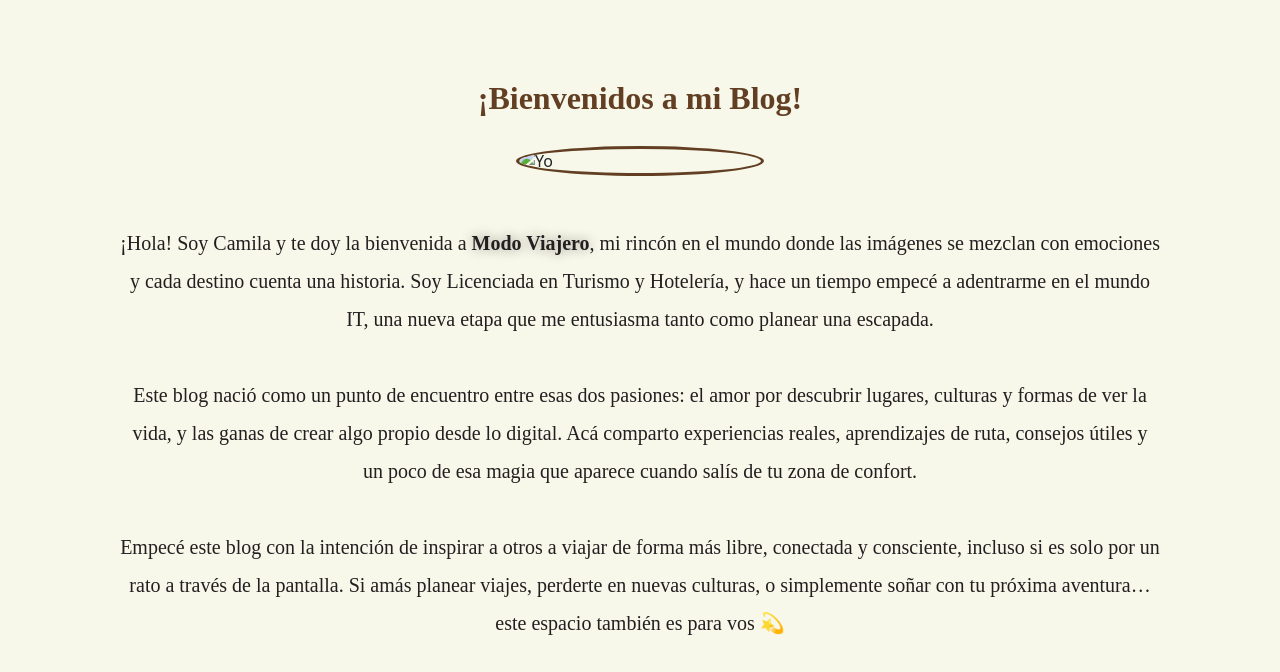
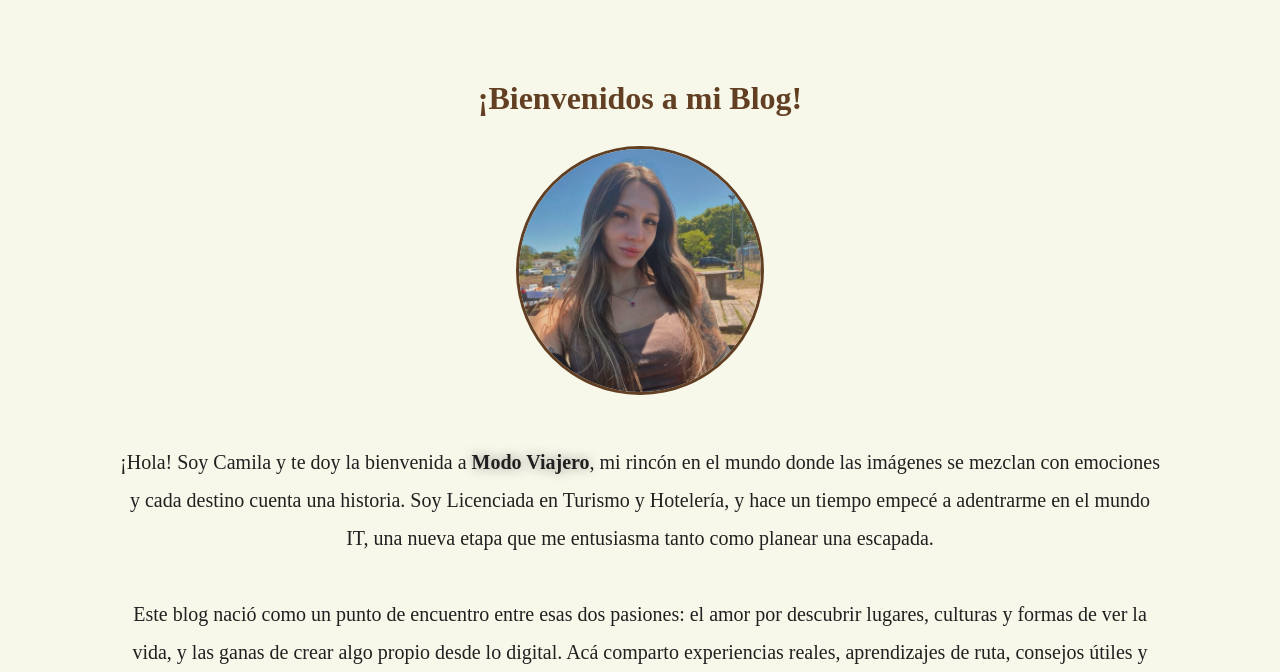
Before and after one commit to camivaldes5/travel-blog, a website: page Paginas/sobre-mi.html in a window 1280 px wide. Shown: the part 128-800 px from the top of the page. Drawn offline with nearby package versions, Linux system fonts and the light colour scheme; the site is published under a folder, as on GitHub Pages, so addresses that start at the root find nothing; a script that the page names is missing.

Commit message:
se sigue intentando arreglar

```diff
--- a/Paginas/sobre-mi.html
+++ b/Paginas/sobre-mi.html
@@ -124,7 +124,7 @@
       <section class="section__sobremi">
         <h2 class="bienvenida">¡Bienvenidos a mi Blog!</h2>
         <img
-          src="/Imagenes/Sin título.jpg"
+          src="../Imagenes/Sin título.jpg"
           alt="Yo"
           class="mi-foto"
         /><br /><br />
```
Also changed, not shown: index.html (+1 -1 lines).
